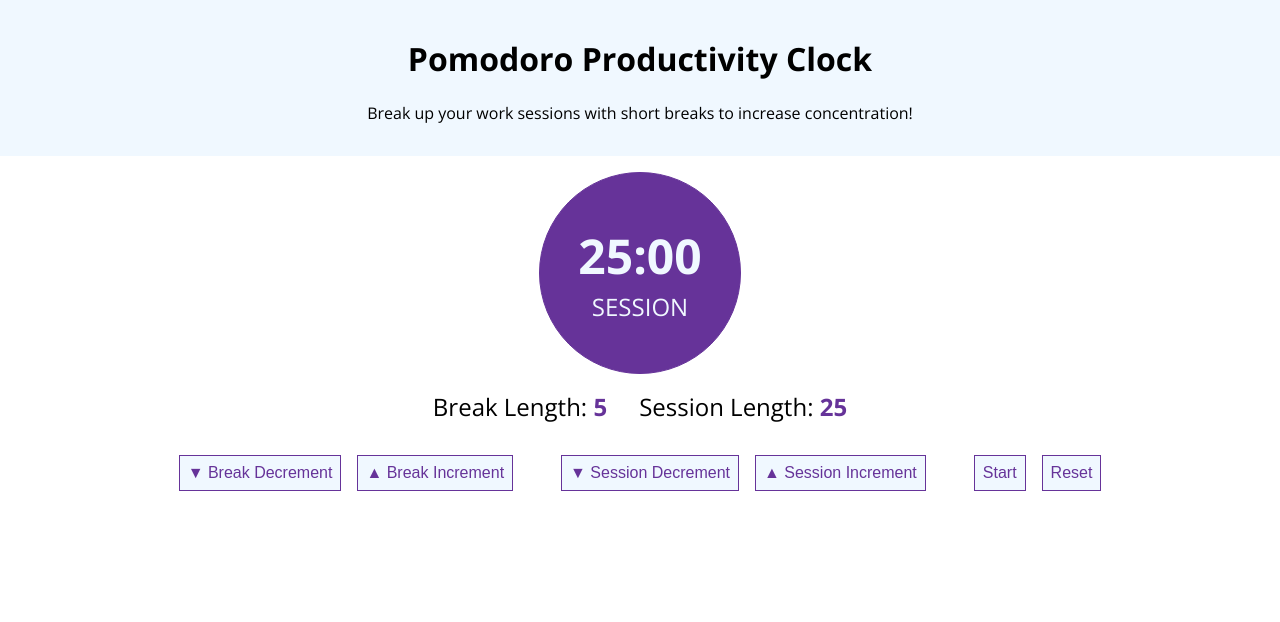
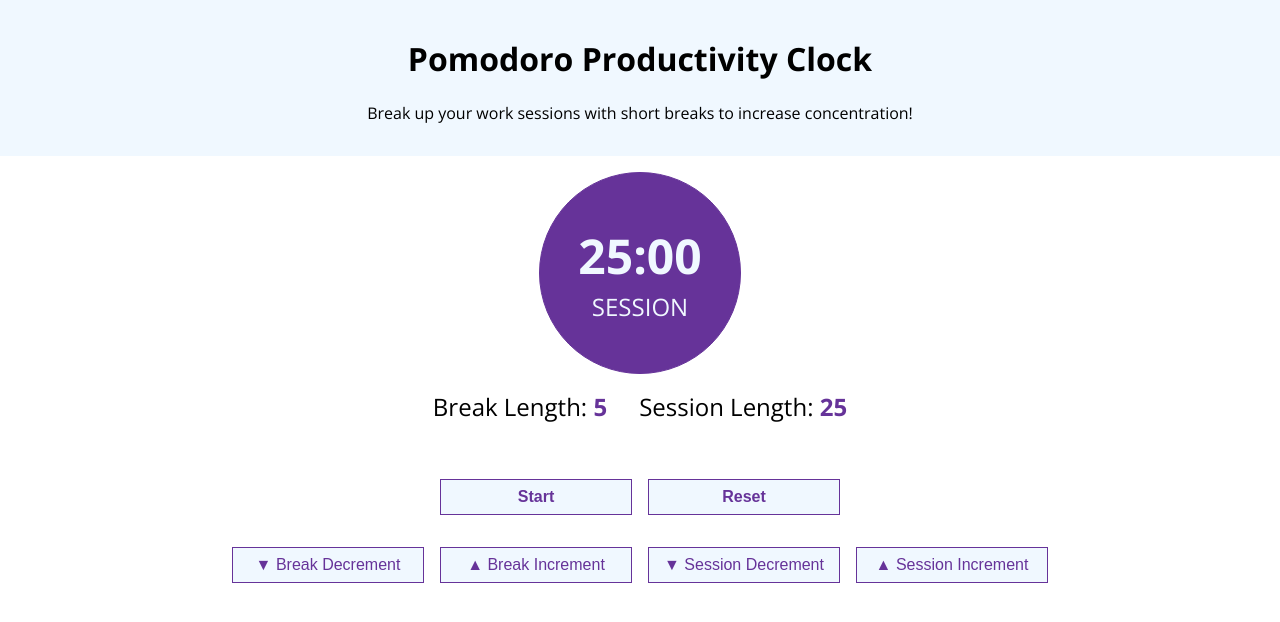
Before and after one commit to keircatenation/pomodoro-clock-app, a React (Vite) app: page / in a window 1280 px wide. Shown: the top 622 px of the page. Built offline with nearby package versions, Linux system fonts and the light colour scheme.

Commit message:
hooked up beep audio

```diff
--- a/index.html
+++ b/index.html
@@ -11,6 +11,5 @@
   <body>
     <div id="root"></div>
     <script type="module" src="/src/main.jsx"></script>
-    <script src="https://cdn.freecodecamp.org/testable-projects-fcc/v1/bundle.js"></script>
   </body>
 </html>
--- a/src/App.jsx
+++ b/src/App.jsx
@@ -1,35 +1,34 @@
-import { useState } from 'react'
+import { useRef, useState } from 'react'
 import './App.css'
 import Controls from './components/Controls/Controls'
 import Labels from './components/Labels/Labels'
 import useInterval from './hooks/useInterval'
 
 function App() {
-  const [counter, setCounter] = useState(0);
-  const [currentTime, setCurrentTime] = useState(25*60);
+  const [counter, setCounter] = useState(25*60);
   const [status, setStatus] = useState("paused")
   const [sessionTime, setSessionTime] = useState(25)
   const [breakTime, setBreakTime] = useState(5)
   const [counterName, setCounterName] = useState("session")
-
-
+  const beep = document.querySelector("#beep");
 
   useInterval(() => {
+    if (status == "counting"){
       if (counter>0){
-      setCurrentTime(counter-1)
         setCounter(counter-1)
-    } else if (counter == 0 && status == "counting"){
-      //play the beep and reset to the next thing
+        if (counter <= 1){
+          console.log("beep")
+          beep.play();
+        }
+      } else if (counter == 0){
         console.log("done")
         switch (counterName){
           case "session":
             setCounter(breakTime*60);
-          setCurrentTime(breakTime*60);
             setCounterName("break")
             break
           case "break":
             setCounter(sessionTime*60);
-          setCurrentTime(sessionTime*60);
             setCounterName("session")
             break
           default:
@@ -37,11 +36,8 @@ function App() {
             break
         }
       }
+    }
   }, 1000)
-
-  // when any countdown reaches 00:00, a sound indicating time up plays, using a HTML5 sudio element and a "beep" id, which must be 1 second or longer
-
-
 
   return (
     <>
@@ -51,16 +47,13 @@ function App() {
       </header>
       <Labels
         counterName={counterName}
-        currentTime={currentTime}
+        counter={counter}
         breakTime={breakTime}
         sessionTime={sessionTime}
       />
 
       <Controls
-        counter={counter}
         setCounter={setCounter}
-        currentTime={currentTime}
-        setCurrentTime={setCurrentTime}
         sessionTime={sessionTime}
         setSessionTime={setSessionTime}
         breakTime={breakTime}
@@ -69,7 +62,10 @@ function App() {
         setCounterName={setCounterName}
         status={status}
         setStatus={setStatus}
+        beep={beep}
       />
+
+      <audio id="beep" src="/src/resources/renatalmar_SFX-Magic.mp3" alt="SFX Magic by renatalmar https://freesound.org/people/renatalmar/sounds/264981/"/>
     </>
   )
 }
--- a/src/components/Controls/Controls.jsx
+++ b/src/components/Controls/Controls.jsx
@@ -1,95 +1,115 @@
 import styles from "./controls.module.scss"
 
 function Controls(props) {
-  const {counter, setCounter, currentTime, setCurrentTime, sessionTime, setSessionTime, breakTime, setBreakTime, counterName, setCounterName, setStatus, status} = props;
+  const {setCounter, sessionTime, setSessionTime, breakTime, setBreakTime, counterName, setCounterName, setStatus, status, beep} = props;
 
   const handleReset = () =>{
     console.log("reset")
-    setCounter(0);
-    setCurrentTime(25*60);
+    setCounter(25*60);
     setSessionTime(25);
     setBreakTime(5);
     setCounterName("session");
     setStatus("paused")
-
-    // audio element #beep must stop playing and be rewound to beginning
+    beep.pause();
+    beep.currentTime = 0;
   }
 
-  const handleBreakDecrement = () => {
+  const handleStartStop = () => {
+    if (status=="counting") {
+      console.log("pause!")
+      setStatus("paused")
+    } else {
+      console.log("resume!")
+      setStatus("counting")
+    }
+  }
+
+  const handleBreak = (e) => {
+    if (counterName == "break"){
+      switch (e.target.id){
+        case "break-increment":
+          if (breakTime + 1 <= 60){
+            setBreakTime(breakTime + 1);
+            setCounter((breakTime + 1) * 60);
+          }
+          break
+        case "break-decrement":
           if (breakTime - 1 > 0){
-      if (counterName == "break"){
             setBreakTime(breakTime - 1);
-        setCurrentTime((breakTime - 1) * 60)
             setCounter((breakTime - 1) * 60)
-      } else {
-        setBreakTime(breakTime - 1)
+          }
+          break
+        default:
+          console.log("error whoops")
+          break
       }
     } else {
-      console.log("can't decrement")
+      switch (e.target.id){
+        case "break-increment":
+          if (breakTime + 1 <= 60){
+            setBreakTime(breakTime + 1);
           }
+          break
+        case "break-decrement":
+          if (breakTime - 1 > 0){
+            setBreakTime(breakTime - 1);
           }
-  const handleSessionDecrement = () => {
-    if (sessionTime - 1 > 0){
-      if (counterName == "session"){
-        setSessionTime(sessionTime - 1);
-        setCurrentTime((sessionTime - 1) * 60)
-        setCounter((sessionTime - 1) * 60)
-      } else {
-        setSessionTime(sessionTime - 1)
-      }
-    } else {
-      console.log("can't decrement")
-    }
-  }
-  const handleSessionIncrement = () => {
-    if (sessionTime + 1 <= 60){
-      if (counterName == "session"){
-        setSessionTime(sessionTime + 1);
-        setCurrentTime((sessionTime + 1) * 60)
-        setCounter((sessionTime + 1) * 60)
-      } else {
-        setSessionTime(sessionTime + 1)
+          break
+        default:
+          console.log("whoops, error")
       }
     }
   }
-  const handleBreakIncrement = () => {
-    if (breakTime + 1 <= 60){
-      if (counterName == "break"){
-        setBreakTime(breakTime + 1);
-        setCurrentTime((breakTime + 1) * 60)
-        setCounter((breakTime + 1) * 60)
+  const handleSession = (e) => {
+    if (counterName == "session"){
+      switch (e.target.id){
+        case "session-increment":
+          if (sessionTime + 1 <= 60){
+            setSessionTime(sessionTime + 1);
+            setCounter((sessionTime + 1) * 60);
+          }
+          break
+        case "session-decrement":
+          if (sessionTime - 1 > 0){
+            setSessionTime(sessionTime - 1);
+            setCounter((sessionTime - 1) * 60)
+          }
+          break
+        default:
+          console.log("error whoops")
+          break
+      }
     } else {
-        setBreakTime(breakTime + 1)
+      switch (e.target.id){
+        case "session-increment":
+          if (sessionTime + 1 <= 60){
+            setSessionTime(sessionTime + 1);
           }
+          break
+        case "session-decrement":
+          if (sessionTime - 1 > 0){
+            setSessionTime(sessionTime - 1);
           }
+          break
+        default:
+          console.log("whoops, error")
       }
-
-  const handleStartStop = () => {
-    if (counter > 0) {
-      console.log("pause!")
-      setCounter(0);
-      setStatus("paused")
-    } else {
-      console.log("resume!")
-      setCounter(currentTime)
-      setStatus("counting")
     }
   }
 
   return (
     <div className={styles.root}>
       <div>
-        <button id="break-decrement" onClick={handleBreakDecrement}>▼ break decrement</button>
-        <button id="break-increment" onClick={handleBreakIncrement}>▲ break increment</button>
-      </div>
-      <div>
-        <button id="session-decrement" onClick={handleSessionDecrement}>▼ session decrement</button>
-        <button id="session-increment" onClick={handleSessionIncrement}>▲ session increment</button>
-      </div>
-      <div>
         <button id="start_stop" onClick={handleStartStop}>{status == "paused" ? "Start" : "Pause"}</button>
         <button id="reset" onClick={handleReset}>Reset</button>
       </div>
+      <div>
+        <button id="break-decrement" onClick={handleBreak}>▼ break decrement</button>
+        <button id="break-increment" onClick={handleBreak}>▲ break increment</button>
+        <button id="session-decrement" onClick={handleSession}>▼ session decrement</button>
+        <button id="session-increment" onClick={handleSession}>▲ session increment</button>
+      </div>
+
 
     </div>
   )
--- a/src/components/Controls/controls.module.scss
+++ b/src/components/Controls/controls.module.scss
@@ -1,9 +1,17 @@
 .root{
     display: flex;
-    flex-direction: row;
-    justify-content: center;
+    flex-direction: column;
     div{
-        margin:0 1rem;
+        display: flex;
+        flex-direction: row;
+        flex-wrap: wrap;
+        justify-content: center;
+    }
+    div:first-child{
+        margin:1rem 0;
+        button{
+            font-weight: bold;
+        }
     }
     button{
         color:rebeccapurple;
@@ -11,9 +19,10 @@
         border:rebeccapurple 1px solid;
         text-transform:capitalize;
         font-size: 1rem;
-        margin: 0 .5rem;
+        margin: .5rem;
         padding:.5rem;
         cursor: pointer;
+        width:12rem;
     }
 
 }
--- a/src/components/Labels/Labels.jsx
+++ b/src/components/Labels/Labels.jsx
@@ -1,11 +1,11 @@
 import styles from "./labels.module.scss"
 
 function Labels(props) {
-  const {counterName, currentTime, breakTime, sessionTime} = props;
+  const {counterName, counter, breakTime, sessionTime} = props;
 
-  const displayMinutes = currentTime/60 >= 1? Math.floor(currentTime/60) >= 10? Math.floor(currentTime/60) :`0${Math.floor(currentTime/60)}` : "00";
+  const displayMinutes = counter/60 >= 1? Math.floor(counter/60) >= 10? Math.floor(counter/60) :`0${Math.floor(counter/60)}` : "00";
 
-  const displaySeconds = currentTime % 60 >= 10 ? currentTime % 60 : currentTime%60 > 0? `0${currentTime%60}` : "00";
+  const displaySeconds = counter % 60 >= 10 ? counter % 60 : counter%60 > 0? `0${counter%60}` : "00";
 
 
   return (
```
Also changed, not shown: 5 other files (tests, documents, lock files or other folders). Lines whose indentation alone changed are shown as unchanged.
